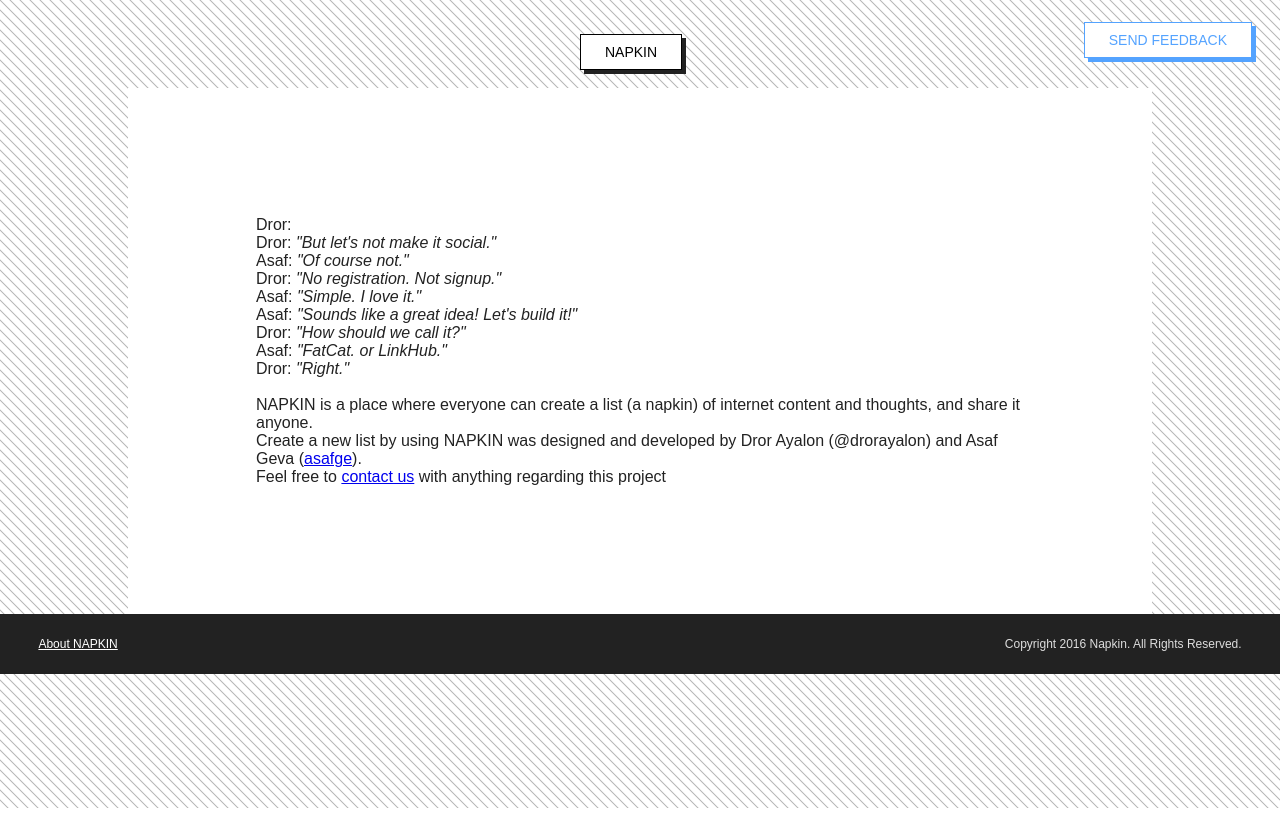
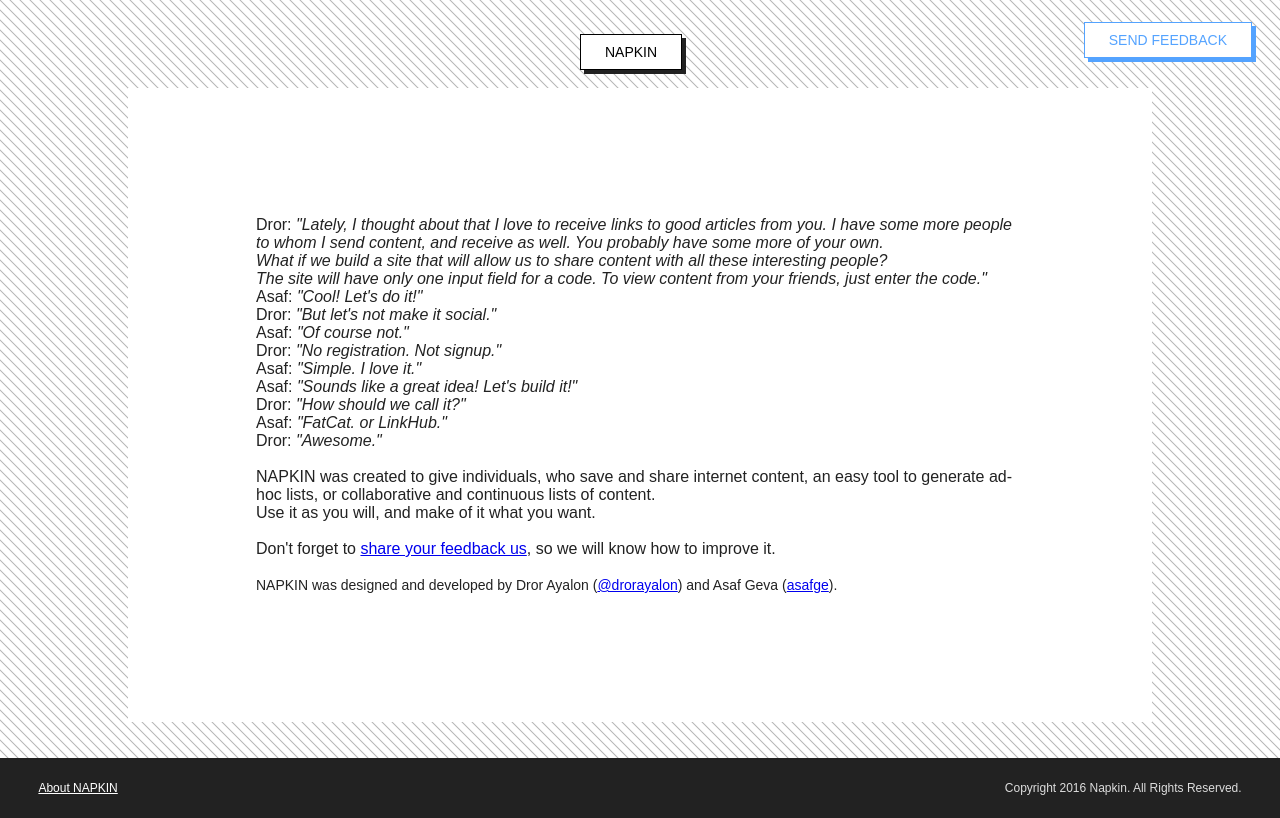
Before and after one commit to dodiku/Napkin, a Django app: page /about/ in a window 1280 px wide. Run offline with Django 3.2, Linux system fonts and the light colour scheme; some web fonts are replaced.

Commit message:
finished working on about and home pages.

```diff
--- a/napkin_project/static/stylesheet.css
+++ b/napkin_project/static/stylesheet.css
@@ -63,8 +63,8 @@
 .content {
   min-height: 100%;
   margin-top: 60px;
-  margin-bottom: auto;
-  margin-bottom: auto;
+  /*margin-bottom: auto;*/
+  /*margin-bottom: auto;*/
   margin-bottom: -60px;
 }
 
@@ -215,7 +215,7 @@
   max-width: 60%;
   padding: 10%;
   /*margin-top: 5%;*/
-  margin-bottom: 0%; /* super importnat for the footer position!! */
+  margin-bottom: 36px; /* super importnat for the footer position!! */
 }
 
 #center {
@@ -322,15 +322,23 @@
 
 }
 
-.title{
+.title1{
   font-size: 18px;
   text-align: center;
   line-height: 22px;
+  margin-top: 36px;
+  /*margin-bottom: 8px;*/
+  max-width: 420px;
+  font-weight: 500;
+}
+
+.title2{
+  font-size: 16px;
+  text-align: center;
+  line-height: 22px;
   margin-bottom: 8px;
-  margin-top: 24px;
-  max-width: 400px;
+  max-width: 440px;
   font-weight: 500;
-  margin-top: 36px;
 }
 
 .subtitle{
--- a/napkin_project/templates/napkin/about.html
+++ b/napkin_project/templates/napkin/about.html
@@ -26,8 +26,11 @@
       </div>
 
         <div id="main_block">
-          <span style="font-weight:500">Dror: </span><span style="font-style:italic"></span></br>
 
+          <span style="font-weight:500">Dror: </span><span style="font-style:italic">"Lately, I thought about that I love to receive links to good articles from you. I have some more people to whom I send content, and receive as well. You probably have some more of your own.</br>
+            What if we build a site that will allow us to share content with all these interesting people?</br>
+The site will have only one input field for a code. To view content from your friends, just enter the code."</span></br>
+          <span style="font-weight:500">Asaf: </span><span style="font-style:italic">"Cool! Let's do it!"</span></br>
           <span style="font-weight:500">Dror: </span><span style="font-style:italic">"But let's not make it social."</span></br>
           <span style="font-weight:500">Asaf: </span><span style="font-style:italic">"Of course not."</span></br>
           <span style="font-weight:500">Dror: </span><span style="font-style:italic">"No registration. Not signup."</span></br>
@@ -35,13 +38,14 @@
           <span style="font-weight:500">Asaf: </span><span style="font-style:italic">"Sounds like a great idea! Let's build it!"</span></br>
           <span style="font-weight:500">Dror: </span><span style="font-style:italic">"How should we call it?"</span></br>
           <span style="font-weight:500">Asaf: </span><span style="font-style:italic">"FatCat. or LinkHub."</span></br>
-          <span style="font-weight:500">Dror: </span><span style="font-style:italic">"Right."</span></br></br>
+          <span style="font-weight:500">Dror: </span><span style="font-style:italic">"Awesome."</span></br></br>
 
-          <span>NAPKIN is a place where everyone can create a list (a napkin) of internet content and thoughts, and share it anyone.</br>
-            Create a new list by using
+          <span>NAPKIN was created to give individuals, who save and share internet content, an easy tool to generate ad-hoc lists, or collaborative and continuous lists of content.</span></br>
+          <span>Use it as you will, and make of it what you want.</span></br></br>
+          <span>Don't forget to <a href="http://127.0.0.1:8000/feedback/">share your feedback us</a>, so we will know how to improve it.</span></br></br>
 
-          <span style="font-size=10px">NAPKIN was designed and developed by Dror Ayalon (<a href"http://www.twitter.com/drorayalon">@drorayalon</a>) and Asaf Geva (<a href="http://github.com/asafge">asafge</a>).</br>
-          Feel free to <a href="http://127.0.0.1:8000/feedback/">contact us</a> with anything regarding this project</span>
+          <span class="subtitle">NAPKIN was designed and developed by Dror Ayalon (<a href="http://twitter.com/drorayalon">@drorayalon</a>) and Asaf Geva (<a href="http://github.com/asafge">asafge</a>).</span></br>
+
         </div>
 
 
--- a/napkin_project/templates/napkin/index.html
+++ b/napkin_project/templates/napkin/index.html
@@ -20,10 +20,11 @@
       <div class="content">
         <div id="main_block">
           <img id="center" alt="NAPKIN logo" src="{% static "images/napkin_logo.svg" %}" alt="NAPKIN logo" />
-          <span class="title" id="center" alt="NAPKIN is a place where you can share content with a closed group of people.">NAPKIN is a place where you can store and share content with a closed group of people.</span>
+          <h1 class="title1" id="center" alt="NAPKIN is a place where you can list links of content.">NAPKIN is a place where you can list links of content.</h1>
+          <span class="subtitle" id="center" alt="Share your list url, so your friends will contribute their content.">Share your list url, so your friends will contribute their content.</span>
           <span class="subtitle" id="center" alt="No registration. No signup.">No registration. No signup.</span>
           <div id="form">
-            Create a new group (or go to an existing one):
+            Create a new list (or go to an existing one):
             <form  method="post" action="{% url 'index' %}">
 
               {% csrf_token %}
```
